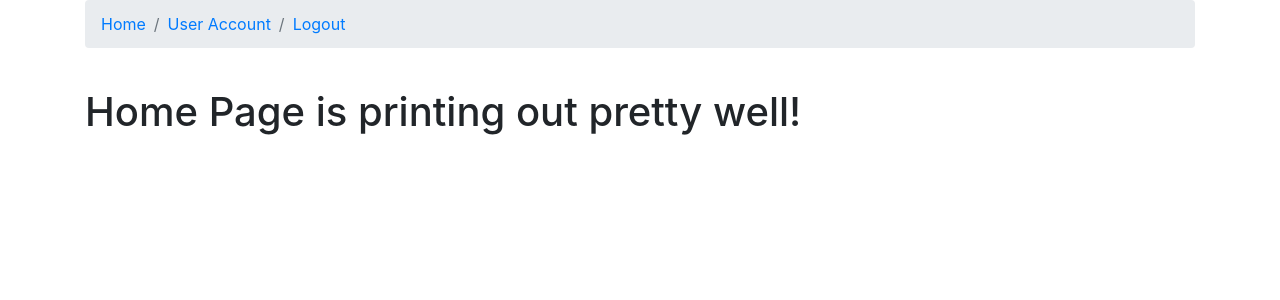
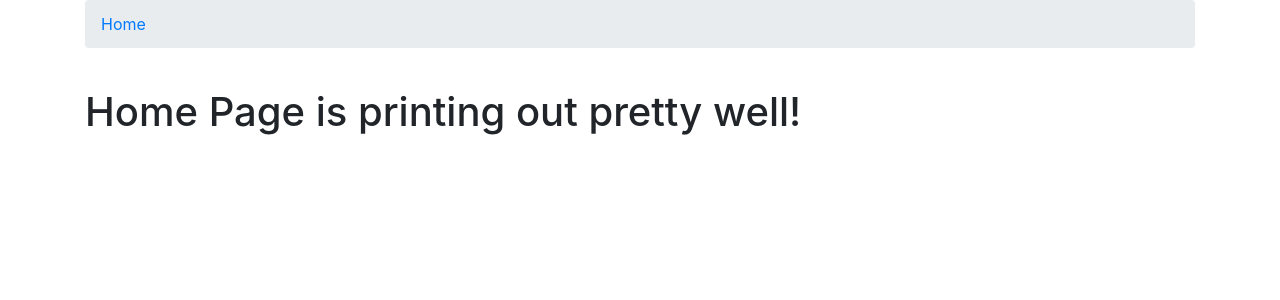
Before and after one commit to codeOlam/multi-user-auth-django, a Django app: page / in a window 1280 px wide. Shown: the top 300 px of the page. Run offline with Django 3.2, Linux system fonts and the light colour scheme; the visitor is signed in with stand-in values (Sample User, id 1); some libraries are stand-ins or nearby versions.

Commit message:
fixed navigation and url conflicts

```diff
--- a/src/accounts/templates/accounts/uta_profile.html
+++ b/src/accounts/templates/accounts/uta_profile.html
@@ -5,7 +5,7 @@
 <div class="card mb-3" style="max-width: 540px;">
   <div class="row no-gutters">
     <div class="col-md-4">
-      <img src="..." class="card-img" alt="p_img">
+      <img src="..." class="card-img" alt="p_img_uta">
     </div>
     <div class="col-md-8">
       <div class="card-body">
--- a/src/accounts/templates/accounts/uta_update.html
+++ b/src/accounts/templates/accounts/uta_update.html
@@ -3,7 +3,7 @@
 
 {% block accounts %}
 
-		<h3 style="text-align: center;">Update Account </h3>
+		<h3 style="text-align: center;">Update Account</h3>
 		<hr/>
 
 
@@ -35,7 +35,7 @@
 	    {{um1_form.level}}
 	  </div>
 	  <button type="submit" class="btn btn-primary">Update</button>
-	  <p>Or <a href="/accounts/{{user.slug}}"> Cancle </a>, to continue to profile.</p>
+	  <p>Or <a href="/accounts/uta/{{user.pk}}"> Cancle </a>, to continue to profile.</p>
 	</form>
 
 {% endblock %}
--- a/src/accounts/templates/accounts/utb_profile.html
+++ b/src/accounts/templates/accounts/utb_profile.html
@@ -5,7 +5,7 @@
 <div class="card mb-3" style="max-width: 540px;">
   <div class="row no-gutters">
     <div class="col-md-4">
-      <img src="..." class="card-img" alt="p_img">
+      <img src="..." class="card-img" alt="p_img_utb">
     </div>
     <div class="col-md-8">
       <div class="card-body">
--- a/src/accounts/urls.py
+++ b/src/accounts/urls.py
@@ -13,9 +13,9 @@ urlpatterns = [
     path('login/', auth_views.LoginView.as_view(template_name='registration/login.html')),
     path('logout/', auth_views.LogoutView.as_view()),
     path('change-password/', auth_views.PasswordChangeView.as_view()),
-    path('<pk>/uta_update_profile/', UpdateUTAView.as_view(), name='uta_update_profile' ),
-    path('<pk>/utb_update_profile/', UpdateUTBView.as_view(), name='utb_update_profile' ),
-    path('<pk>/', UTAProfile.as_view(), name='uta_profile'),
-    path('<pk>/', UTBProfile.as_view(), name='utb_profile'),
+    path('uta/<pk>/uta_update_profile/', UpdateUTAView.as_view(), name='uta_update_profile' ),
+    path('utb/<pk>/utb_update_profile/', UpdateUTBView.as_view(), name='utb_update_profile' ),
+    path('uta/<pk>/', UTAProfile.as_view(), name='uta_profile'),
+    path('utb/<pk>/', UTBProfile.as_view(), name='utb_profile'),
 
 ]
--- a/src/templates/snippets/nav.html
+++ b/src/templates/snippets/nav.html
@@ -5,8 +5,12 @@
     <li class="breadcrumb-item"><a href="{% url 'login' %}">Login</a></li>
     <li class="breadcrumb-item active" aria-current="page"><a href="{% url 'accounts:signup' %}">Signup</a></li></li>
     {% endif %}
-    {% if request.user.is_authenticated %}
-    <li class="breadcrumb-item"><a href="/accounts/{{user.pk}}">User Account</a></li></li>
+    {% if request.user.is_authenticated and request.user.is_usertype_a %}
+    <li class="breadcrumb-item"><a href="/accounts/uta/{{user.pk}}">User Account</a></li></li>
+    <li class="breadcrumb-item"><a href="{% url 'logout' %}">Logout</a></li></li>
+    {% endif %}
+    {% if request.user.is_authenticated and request.user.is_usertype_b %}
+    <li class="breadcrumb-item"><a href="/accounts/utb/{{user.pk}}">User Account</a></li></li>
     <li class="breadcrumb-item"><a href="{% url 'logout' %}">Logout</a></li></li>
     {% endif %}
   </ol>
```
Also changed, not shown: src/accounts/templates/accounts/utb_update.html (+4 -4 lines).
